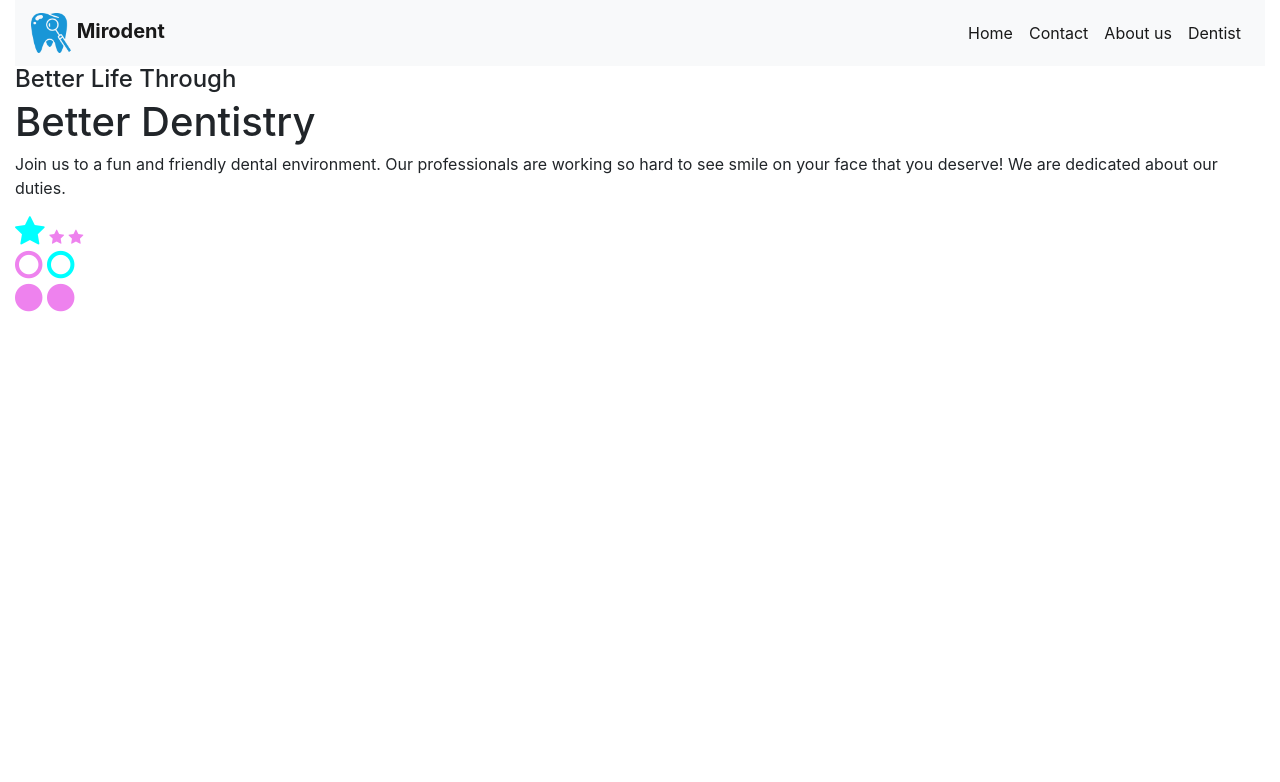
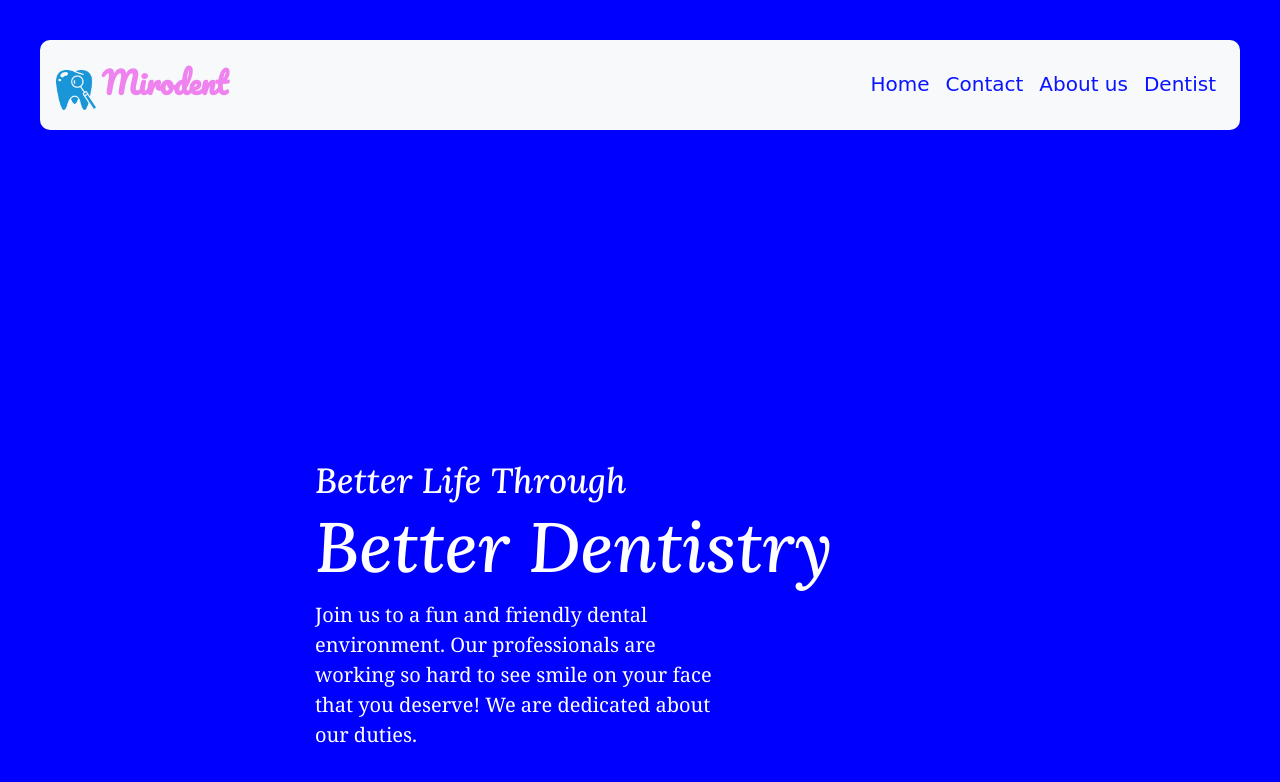
Before and after one commit to markosolopenko/DentistClinic, a plain HTML site: page index.html in a window 1280 px wide. Drawn offline with nearby package versions, Linux system fonts and the light colour scheme; the site is published under a folder, as on GitHub Pages, so addresses that start at the root find nothing; a web font is replaced by a local one.

Commit message:
inital commit

```diff
--- a/index.html
+++ b/index.html
@@ -5,7 +5,7 @@
     <link href="https://fonts.googleapis.com/css2?family=Baloo+Paaji+2:wght@500&display=swap" rel="stylesheet">
     <link href="https://fonts.googleapis.com/css2?family=Lora:ital,wght@1,500&display=swap" rel="stylesheet">
     <link href="https://fonts.googleapis.com/css2?family=Pacifico&display=swap" rel="stylesheet">
-    <link rel="stylesheet" href="/css/style_of_page_copy.css">
+    <link rel="stylesheet" href="css/style_of_page_copy.css">
     <link href="https://cdnjs.cloudflare.com/ajax/libs/open-iconic/1.1.1/font/css/open-iconic-bootstrap.css" rel="stylesheet">
     <link href="https://maxcdn.bootstrapcdn.com/font-awesome/4.7.0/css/font-awesome.min.css" rel="stylesheet" integrity="sha384-wvfXpqpZZVQGK6TAh5PVlGOfQNHSoD2xbE+QkPxCAFlNEevoEH3Sl0sibVcOQVnN" crossorigin="anonymous">
     <link rel="stylesheet" href="https://maxcdn.bootstrapcdn.com/bootstrap/4.0.0-beta/css/bootstrap.min.css" integrity="sha384-/Y6pD6FV/Vv2HJnA6t+vslU6fwYXjCFtcEpHbNJ0lyAFsXTsjBbfaDjzALeQsN6M" crossorigin="anonymous">
```
